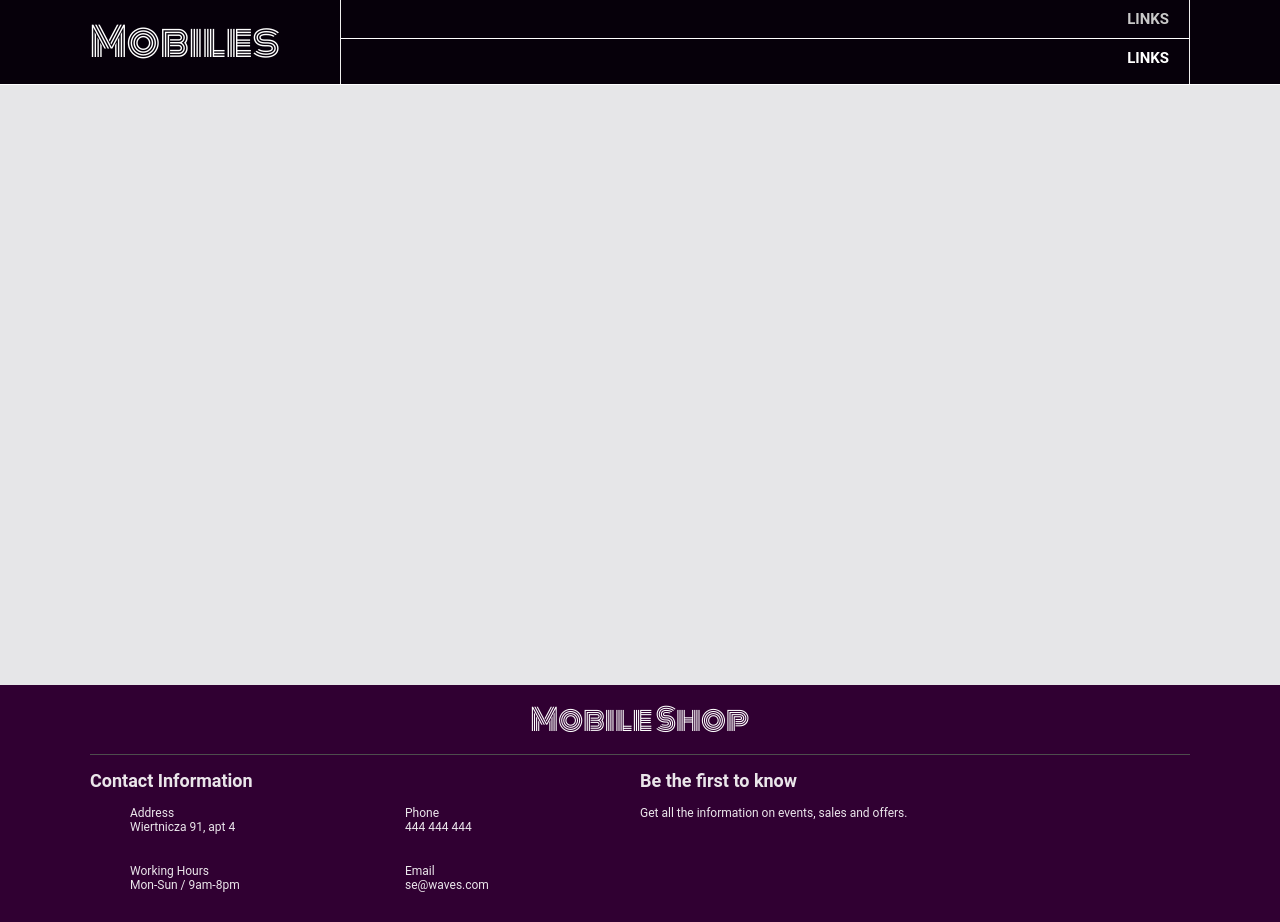
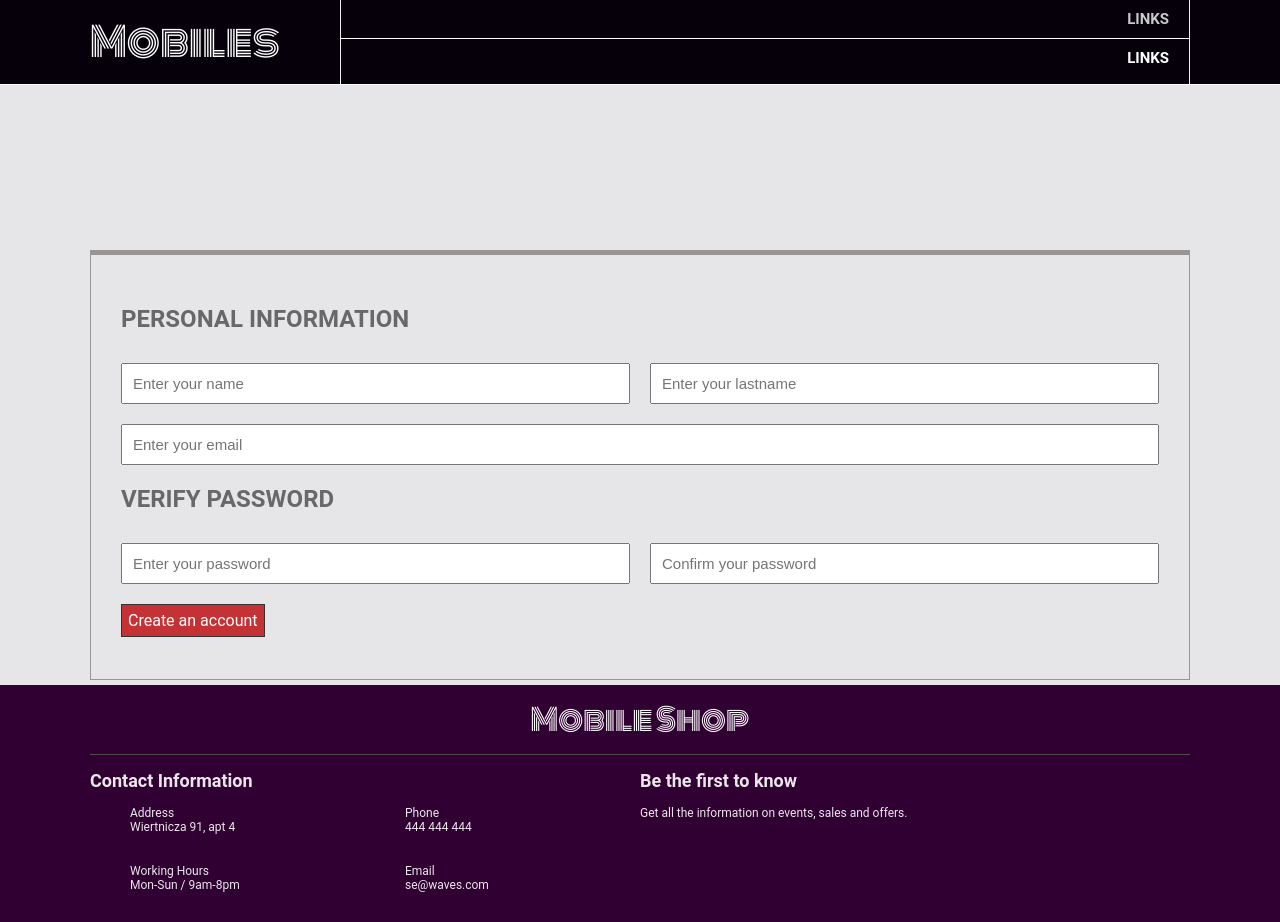
Before and after one commit to Sobiash/e-commerce-fullstack-app, a React (Create React App) app in the folder client/: page /register in a window 1280 px wide. Built offline with nearby package versions, Linux system fonts and the light colour scheme.

Commit message:
user registration and dashboard created

```diff
--- a/client/src/App.js
+++ b/client/src/App.js
@@ -1,19 +1,19 @@
 import React from "react";
 import { Switch, Route } from "react-router-dom";
-// import Home from "./components/Home/Home";
+import Home from "./components/Home/Home";
 import Layout from "./components/Hoc/Layout";
 import RegisterLogin from "./components/Register_Login/RegisterLogin";
+import Register from "./components/Register_Login/Register";
+import Userdashboard from "./components/User";
 
 const App = () => {
   return (
     <Layout>
       <Switch>
-        <Route
-          path="/e-commerce-fullstack-app/"
-          exact
-          component={RegisterLogin}
-        />
-        <Route path="/" exact component={RegisterLogin} />
+        <Route path="/user/dashboard" exact component={Userdashboard} />
+        <Route path="/register" exact component={Register} />
+        <Route path="/register_login" exact component={RegisterLogin} />
+        <Route path="/" exact component={Home} />
       </Switch>
     </Layout>
   );
--- a/client/src/actions/types.js
+++ b/client/src/actions/types.js
@@ -1 +1,2 @@
 export const LOGIN_USER = "login_user";
+export const REGISTER_USER = "register_user";
--- a/client/src/actions/user_actions.js
+++ b/client/src/actions/user_actions.js
@@ -1,6 +1,17 @@
 import axios from "axios";
 import { USER_SERVER } from "../components/utils/config";
-import { LOGIN_USER } from "./types";
+import { LOGIN_USER, REGISTER_USER } from "./types";
+
+export const registerUser = dataToSubmit => {
+  const request = axios
+    .post(`${USER_SERVER}/register`, dataToSubmit)
+    .then(response => response.data);
+
+  return {
+    type: REGISTER_USER,
+    payload: request
+  };
+};
 
 export const loginUser = dataToSubmit => {
   const request = axios
--- /dev/null
+++ b/client/src/components/Hoc/user.js
@@ -0,0 +1,39 @@
+import React from "react";
+import { Link } from "react-router-dom";
+
+const links = [
+  {
+    name: "My account",
+    linkTo: "/user/dashboard"
+  },
+  {
+    name: "User information",
+    linkTo: "/user/user_profile"
+  },
+  {
+    name: "My Cart",
+    linkTo: "/user/cart"
+  }
+];
+
+const UserLayout = props => {
+  const generateLinks = links =>
+    links.map((link, i) => (
+      <Link to={link.linkTo} key={i}>
+        {link.name}
+      </Link>
+    ));
+  return (
+    <div className="container">
+      <div className="user_container">
+        <div className="user_left_nav">
+          <h2>My account</h2>
+          <div className="links">{generateLinks(links)}</div>
+        </div>
+        <div className="user_right">{props.children}</div>
+      </div>
+      dashboard
+    </div>
+  );
+};
+export default UserLayout;
--- a/client/src/components/Register_Login/Register.js
+++ b/client/src/components/Register_Login/Register.js
@@ -0,0 +1,204 @@
+import React, { Component } from "react";
+import FormField from "../utils/Form/FormField";
+import { update, generateData, isFormValid } from "../utils/Form/FormActions";
+import Dialog from "@material-ui/core/Dialog";
+import { connect } from "react-redux";
+import { registerUser } from "../../actions/user_actions";
+
+class Register extends Component {
+  state = {
+    formError: false,
+    formSuccess: false,
+    formData: {
+      name: {
+        element: "input",
+        value: "",
+        config: {
+          name: "name_input",
+          type: "text",
+          placeholder: "Enter your name"
+        },
+        validation: {
+          required: true
+        },
+        valid: false,
+        touched: false,
+        validationMessage: ""
+      },
+      lastname: {
+        element: "input",
+        value: "",
+        config: {
+          name: "lastname_input",
+          type: "text",
+          placeholder: "Enter your lastname"
+        },
+        validation: {
+          required: true
+        },
+        valid: false,
+        touched: false,
+        validationMessage: ""
+      },
+      email: {
+        element: "input",
+        value: "",
+        config: {
+          name: "email_input",
+          type: "email",
+          placeholder: "Enter your email"
+        },
+        validation: {
+          required: true,
+          email: true
+        },
+        valid: false,
+        touched: false,
+        validationMessage: ""
+      },
+      password: {
+        element: "input",
+        value: "",
+        config: {
+          name: "password_input",
+          type: "password",
+          placeholder: "Enter your password"
+        },
+        validation: {
+          required: true
+        },
+        valid: false,
+        touched: false,
+        validationMessage: ""
+      },
+      confirmPassword: {
+        element: "input",
+        value: "",
+        config: {
+          name: "confirm_password_input",
+          type: "password",
+          placeholder: "Confirm your password"
+        },
+        validation: {
+          required: true,
+          confirm: "password"
+        },
+        valid: false,
+        touched: false,
+        validationMessage: ""
+      }
+    }
+  };
+
+  updateForm = element => {
+    const newFormData = update(element, this.state.formData, "register");
+    this.setState({
+      formError: false,
+      formData: newFormData
+    });
+  };
+  submitForm = event => {
+    event.preventDefault();
+
+    let dataToSubmit = generateData(this.state.formData, "register");
+    let formIsValid = isFormValid(this.state.formData, "register");
+
+    if (formIsValid) {
+      this.props
+        .dispatch(registerUser(dataToSubmit))
+        .then(response => {
+          if (response.payload.success) {
+            this.setState({
+              formError: false,
+              formSuccess: true
+            });
+            setTimeout(() => {
+              this.props.history.push("/register_login");
+            }, 3000);
+          } else {
+            this.setState({ formError: true });
+          }
+        })
+        .catch(e => {
+          this.setState({ formError: true });
+        });
+    } else {
+      this.setState({
+        formError: true
+      });
+    }
+  };
+  render() {
+    return (
+      <div className="page_wrapper">
+        <div className="container">
+          <div className="register_login_container">
+            <div className="left">
+              <form onSubmit={event => this.submitForm(event)}>
+                <h2>Personal information</h2>
+                <div className="form_block_two">
+                  <div className="block">
+                    <FormField
+                      id={"name"}
+                      data={this.state.formData.name}
+                      change={element => this.updateForm(element)}
+                    />
+                  </div>
+                  <div className="block">
+                    <FormField
+                      id={"lastname"}
+                      data={this.state.formData.lastname}
+                      change={element => this.updateForm(element)}
+                    />
+                  </div>
+                </div>
+                <div>
+                  <div className="block">
+                    <FormField
+                      id={"email"}
+                      data={this.state.formData.email}
+                      change={element => this.updateForm(element)}
+                    />
+                  </div>
+                </div>
+                <h2>Verify password</h2>
+                <div className="form_block_two">
+                  <div className="block">
+                    <FormField
+                      id={"password"}
+                      data={this.state.formData.password}
+                      change={element => this.updateForm(element)}
+                    />
+                  </div>
+                  <div className="block">
+                    <FormField
+                      id={"confirmPassword"}
+                      data={this.state.formData.confirmPassword}
+                      change={element => this.updateForm(element)}
+                    />
+                  </div>
+                </div>
+                <div>
+                  {this.state.formError ? (
+                    <div className="error_label">Please check your data</div>
+                  ) : null}
+                  <button onClick={event => this.submitForm(event)}>
+                    Create an account
+                  </button>
+                </div>
+              </form>
+            </div>
+          </div>
+        </div>
+        <Dialog open={this.state.formSuccess}>
+          <div className="dialog_alert">
+            <div>Congratulations!!</div>
+            <div>You will be redirected to the LOGIN in a few seconds...</div>
+          </div>
+        </Dialog>
+      </div>
+    );
+  }
+}
+
+export default connect()(Register);
--- /dev/null
+++ b/client/src/components/User/index.js
@@ -0,0 +1,30 @@
+import React from "react";
+import UserLayout from "../Hoc/user";
+import MyButton from "../utils/button";
+
+const Userdashboard = () => {
+  return (
+    <UserLayout>
+      <div>
+        <div className="user_nfo_panel">
+          <h1>User information</h1>
+          <div>
+            <span>name</span>
+            <span>lastname</span>
+            <span>email</span>
+          </div>
+          <MyButton
+            type="default"
+            title="Edit account info"
+            linkTo="/user/user_profile"
+          />
+        </div>
+        <div className="user_nfo_panel">
+          <h1>History Purchases</h1>
+          <div className="user_product_block_wrapper">history</div>
+        </div>
+      </div>
+    </UserLayout>
+  );
+};
+export default Userdashboard;
--- a/client/src/components/utils/Form/FormActions.js
+++ b/client/src/components/utils/Form/FormActions.js
@@ -6,6 +6,13 @@ export const validate = (element, data = []) => {
       element.value
     );
     const message = `${!valid ? "Must be a valid email" : ""}`;
+    ValidInput = !valid ? [valid, message] : ValidInput;
+  }
+
+  if (element.validation.confirm) {
+    const valid =
+      element.value.trim() === data[element.validation.confirm].value;
+    const message = `${!valid ? "Password do not match" : ""}`;
     ValidInput = !valid ? [valid, message] : ValidInput;
   }
 
@@ -36,7 +43,9 @@ export const update = (element, data, formName) => {
 export const generateData = (data, formName) => {
   let dataToSubmit = {};
   for (let key in data) {
-    dataToSubmit[key] = data[key].value;
+    if (key !== "confirmPassword") {
+      dataToSubmit[key] = data[key].value;
+    }
   }
   return dataToSubmit;
 };
--- a/client/src/reducers/user_reducer.js
+++ b/client/src/reducers/user_reducer.js
@@ -1,9 +1,11 @@
-import { LOGIN_USER } from "../actions/types";
+import { LOGIN_USER, REGISTER_USER } from "../actions/types";
 
 const initialState = {};
 
 const UserReducer = (state = initialState, action) => {
   switch (action.type) {
+    case REGISTER_USER:
+      return { ...state, register: action.payload };
     case LOGIN_USER:
       return { ...state, loginSuccess: action.payload };
     default:
```
